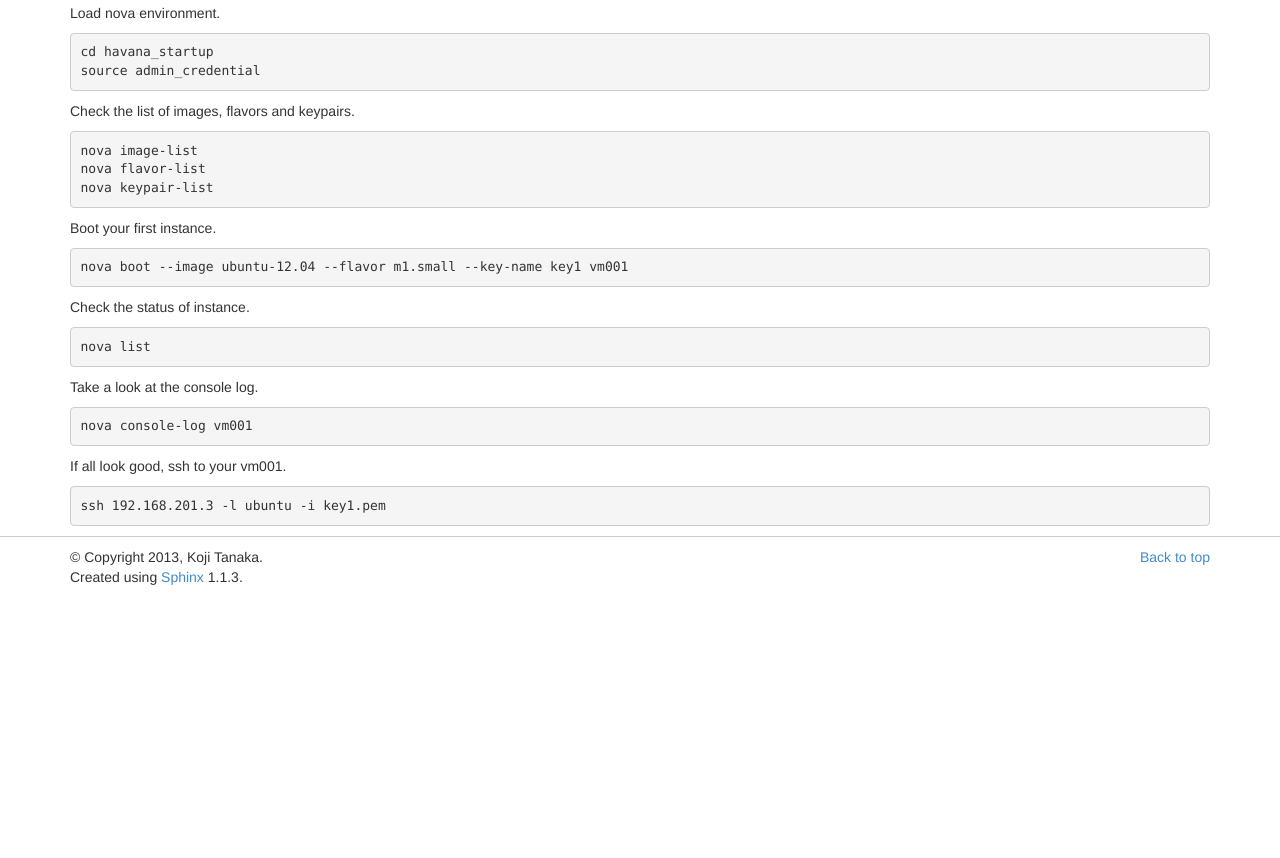
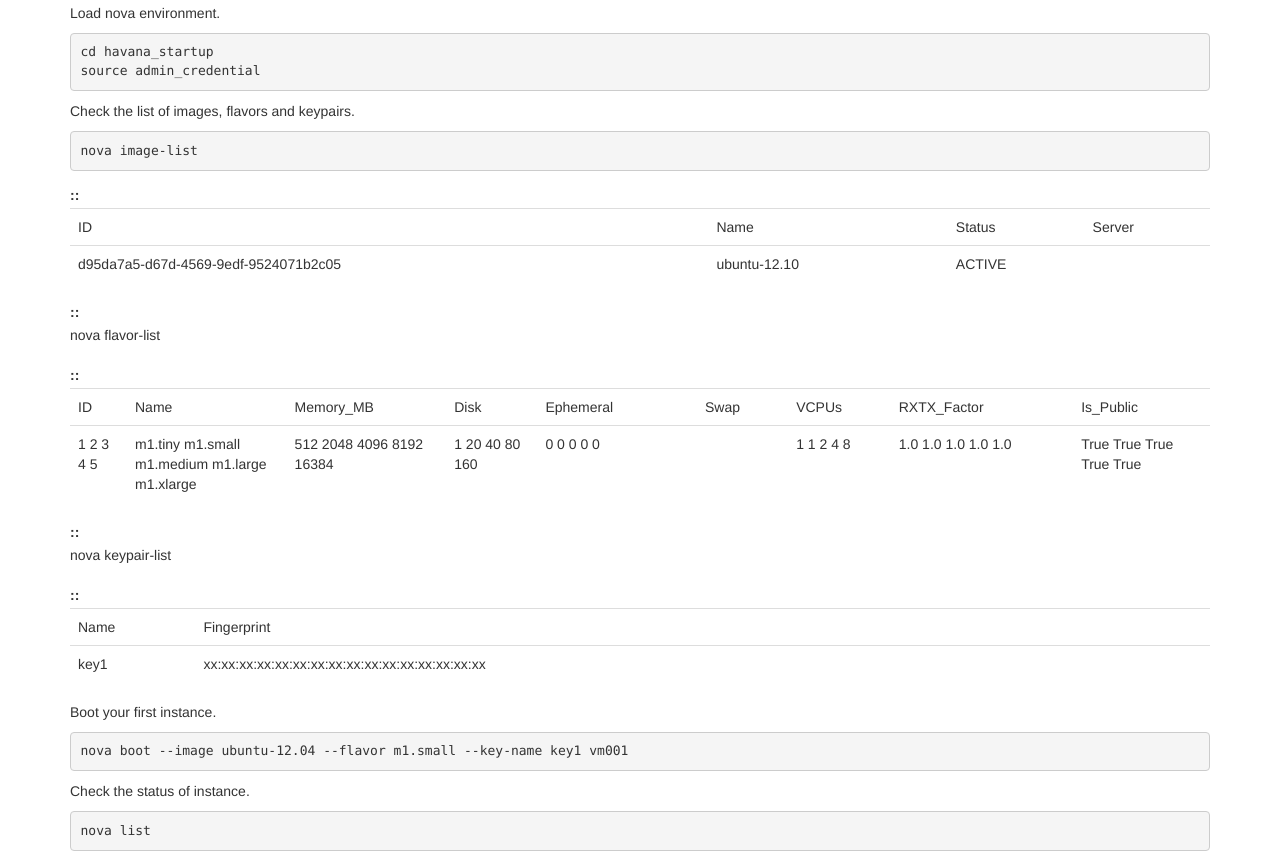
Before and after one commit to kojiwell/deploy_havana, a plain HTML site: page all_in_one.html in a window 1280 px wide. Shown: the part 556-1414 px from the top of the page. Before the commit the page ends 1153 px from the top, so only its background shows below. Drawn offline with Linux system fonts and the light colour scheme; files whose address does not match are found by name.

Commit message:
updating the github pages

```diff
--- a/all_in_one.html
+++ b/all_in_one.html
@@ -162,10 +162,129 @@ So wait until it becomes online.</p>
 source admin_credential</pre>
 </div>
 <p>Check the list of images, flavors and keypairs.</p>
-<div class="highlight-python"><pre>nova image-list
-nova flavor-list
-nova keypair-list</pre>
+<div class="highlight-python"><pre>nova image-list</pre>
 </div>
+<dl class="docutils">
+<dt>::</dt>
+<dd><table border="1" class="first last docutils">
+<colgroup>
+<col width="56%" />
+<col width="21%" />
+<col width="12%" />
+<col width="12%" />
+</colgroup>
+<tbody valign="top">
+<tr class="row-odd"><td>ID</td>
+<td>Name</td>
+<td>Status</td>
+<td>Server</td>
+</tr>
+<tr class="row-even"><td>d95da7a5-d67d-4569-9edf-9524071b2c05</td>
+<td>ubuntu-12.10</td>
+<td>ACTIVE</td>
+<td>&nbsp;</td>
+</tr>
+</tbody>
+</table>
+</dd>
+</dl>
+<dl class="docutils">
+<dt>::</dt>
+<dd>nova flavor-list</dd>
+</dl>
+<dl class="docutils">
+<dt>::</dt>
+<dd><table border="1" class="first last docutils">
+<colgroup>
+<col width="5%" />
+<col width="14%" />
+<col width="14%" />
+<col width="8%" />
+<col width="14%" />
+<col width="8%" />
+<col width="9%" />
+<col width="16%" />
+<col width="14%" />
+</colgroup>
+<tbody valign="top">
+<tr class="row-odd"><td>ID</td>
+<td>Name</td>
+<td>Memory_MB</td>
+<td>Disk</td>
+<td>Ephemeral</td>
+<td>Swap</td>
+<td>VCPUs</td>
+<td>RXTX_Factor</td>
+<td>Is_Public</td>
+</tr>
+<tr class="row-even"><td>1
+2
+3
+4
+5</td>
+<td>m1.tiny
+m1.small
+m1.medium
+m1.large
+m1.xlarge</td>
+<td>512
+2048
+4096
+8192
+16384</td>
+<td>1
+20
+40
+80
+160</td>
+<td>0
+0
+0
+0
+0</td>
+<td>&nbsp;</td>
+<td>1
+1
+2
+4
+8</td>
+<td>1.0
+1.0
+1.0
+1.0
+1.0</td>
+<td>True
+True
+True
+True
+True</td>
+</tr>
+</tbody>
+</table>
+</dd>
+</dl>
+<dl class="docutils">
+<dt>::</dt>
+<dd>nova keypair-list</dd>
+</dl>
+<dl class="docutils">
+<dt>::</dt>
+<dd><table border="1" class="first last docutils">
+<colgroup>
+<col width="11%" />
+<col width="89%" />
+</colgroup>
+<tbody valign="top">
+<tr class="row-odd"><td>Name</td>
+<td>Fingerprint</td>
+</tr>
+<tr class="row-even"><td>key1</td>
+<td>xx:xx:xx:xx:xx:xx:xx:xx:xx:xx:xx:xx:xx:xx:xx:xx</td>
+</tr>
+</tbody>
+</table>
+</dd>
+</dl>
 <p>Boot your first instance.</p>
 <div class="highlight-python"><pre>nova boot --image ubuntu-12.04 --flavor m1.small --key-name key1 vm001</pre>
 </div>
```
Also changed, not shown: searchindex.js (+1 -1 lines), _sources/all_in_one.txt.
